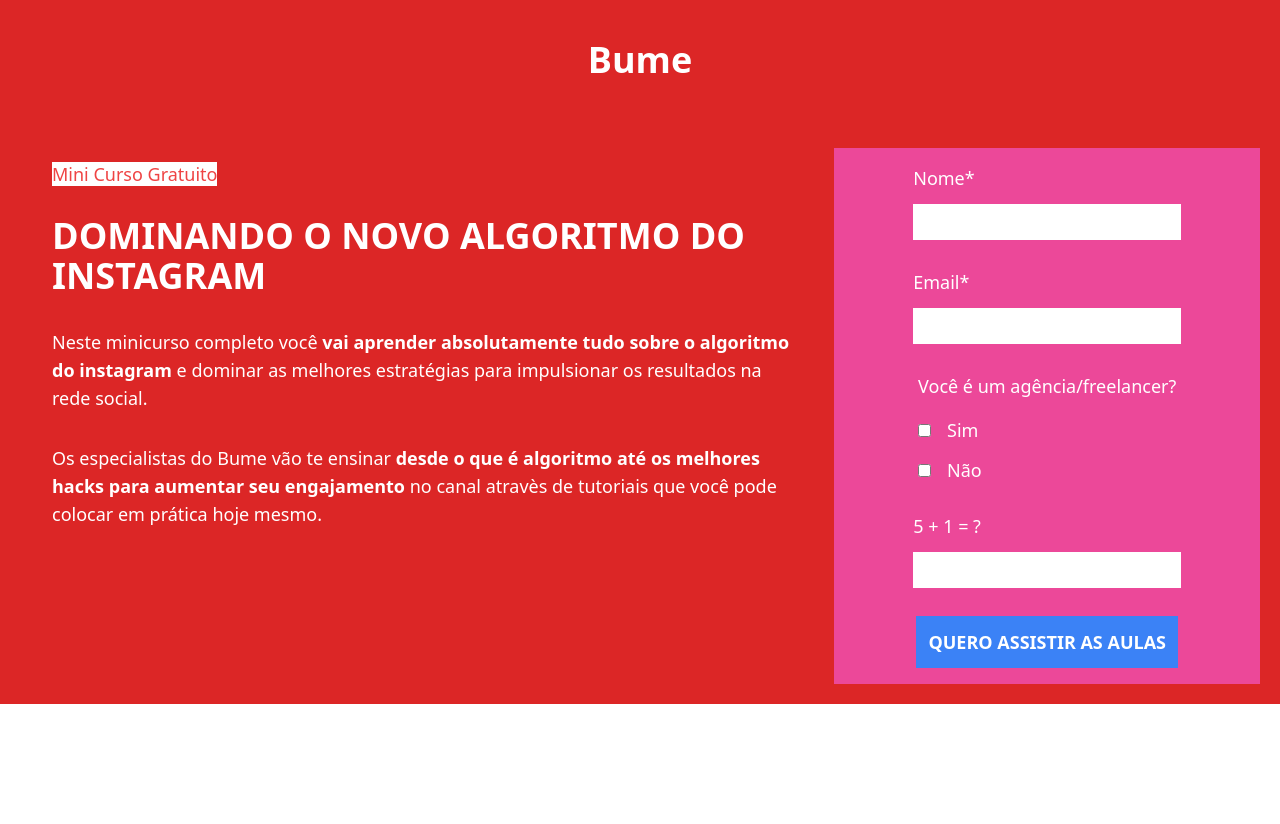
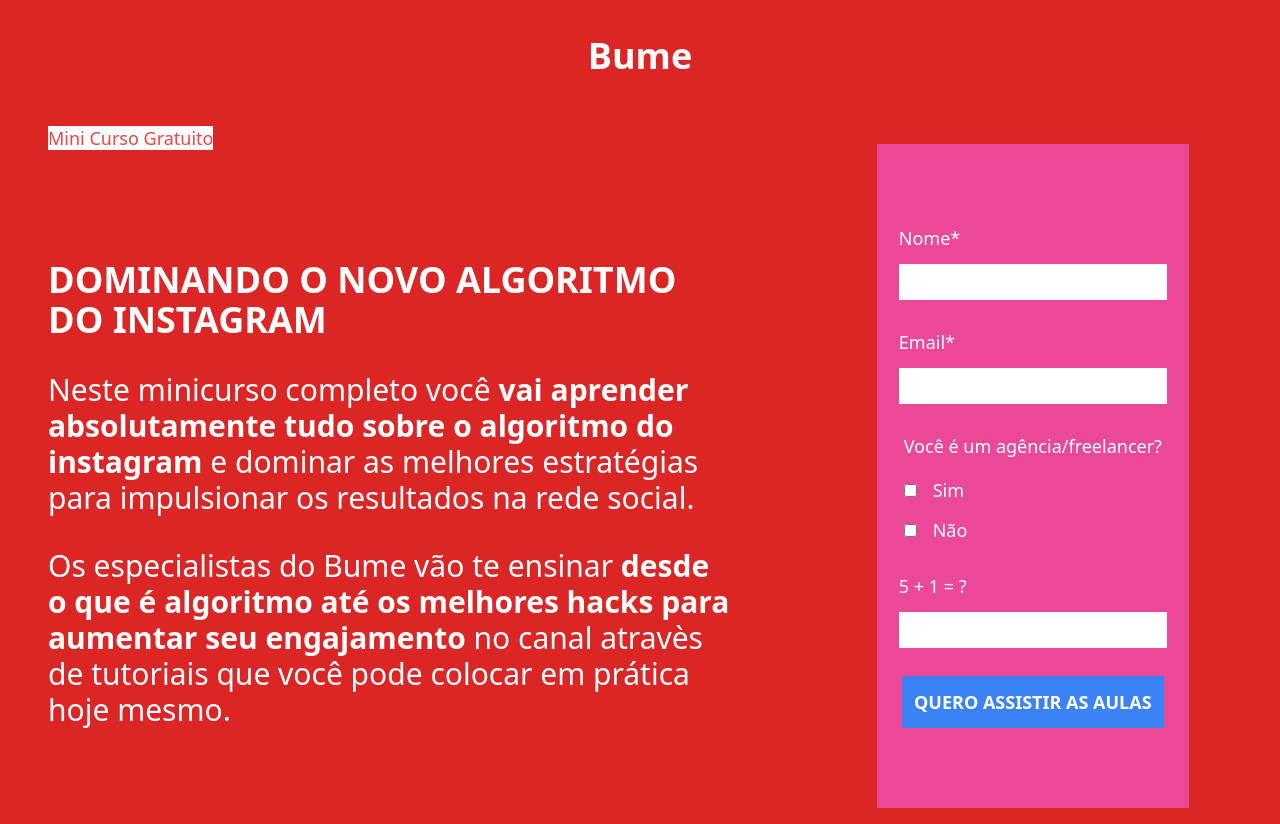
Before and after one commit to Gabriel-Marcelo/angular-e-tailwind, an Angular app: page / in a window 1280 px wide. Before the commit the page ends 800 px from the top, so only its background shows below. Built offline with nearby package versions, Linux system fonts and the light colour scheme.

Commit message:
estilizando algumas coisas do texto

```diff
--- a/src/app/app.component.html
+++ b/src/app/app.component.html
@@ -1,9 +1,9 @@
-<div class="bg-red-600 p-4 flex flex-col space-y-4 md:text-3xl md:space-y-7 lg:p-5">
+<div class="bg-red-600 p-4 flex flex-col space-y-4 md:text-3xl md:space-y-7">
   <h1 class="text-white font-bold self-center md:p-5 md:text-4xl"><span>Bume</span></h1>
-  <div class="flex flex-col space-y-5 lg:flex-row lg:text-lg">
-    <div class="md:space-y-7 lg:p-8">
+  <div class="flex flex-col space-y-5 lg:flex-row lg:text-lg lg:space-x-28">
+    <div class="md:space-y-7 lg:px-8 lg:w-3/5">
       <span class="bg-white text-red-500">Mini Curso Gratuito</span>
-      <div class="flex flex-col space-y-3 mt-2 md:space-y-8">
+      <div class="flex flex-col space-y-3 mt-2 md:space-y-8 lg:py-20 lg:relative lg:space-y-27 lg:text-3xl">
         <p class="text-white font-black text-3xl md:text-6xl lg:text-4xl">DOMINANDO O NOVO ALGORITMO DO INSTAGRAM</p>
         <p class="text-white font-light">
           Neste minicurso completo você <span class="font-black">vai aprender absolutamente tudo sobre o algoritmo do instagram</span> e dominar as
@@ -14,7 +14,8 @@
         </p>
       </div>
     </div>
-    <div class="bg-pink-500 p-4 text-white flex flex-col space-y-7 md:items-center md:w-3/4 md:self-center">
+    <div class="bg-pink-500 p-4 text-white flex flex-col space-y-7 md:items-center md:w-3/4 md:self-center lg:w-1/4
+    lg:py-20">
       <div class="md:space-y-3">
         <label for="fname">Nome*</label><br>
         <input class="md:p-3 lg:p-1" type="text" id="fname" name="fname"><br>
```
